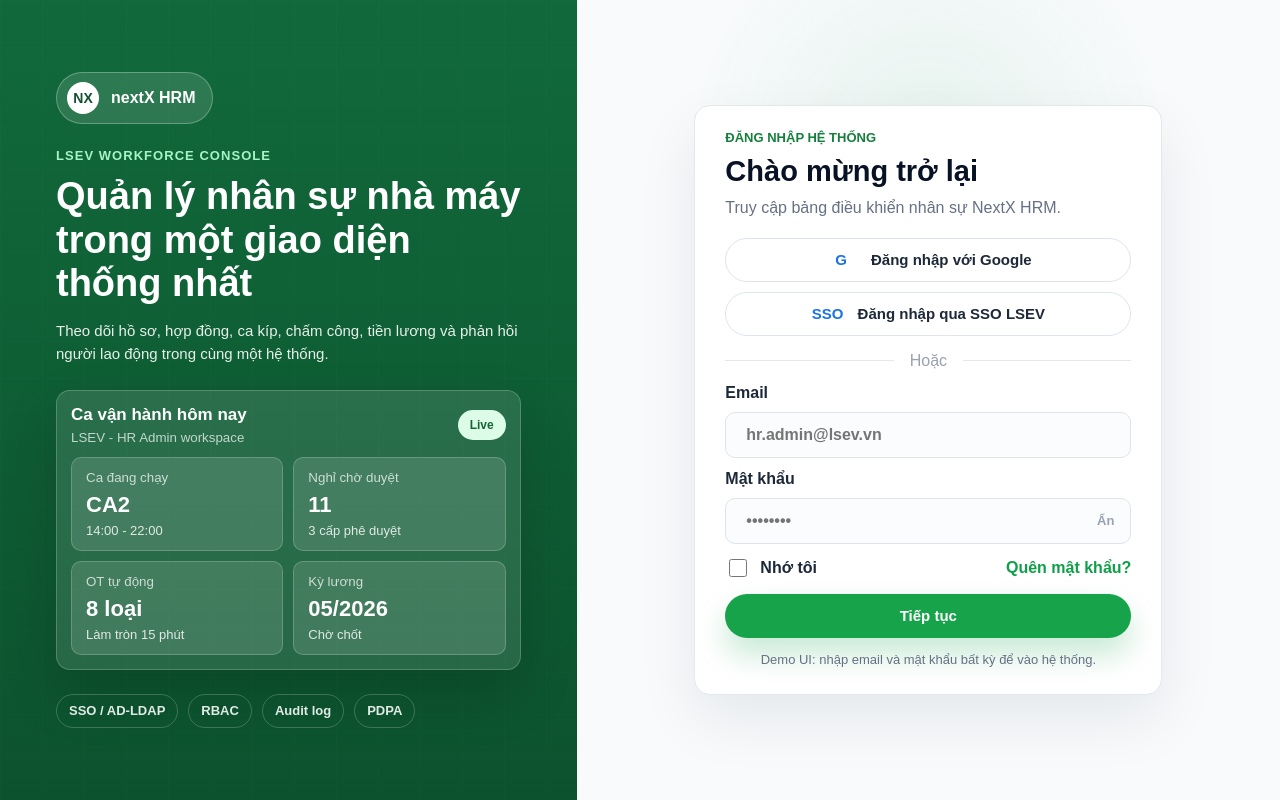
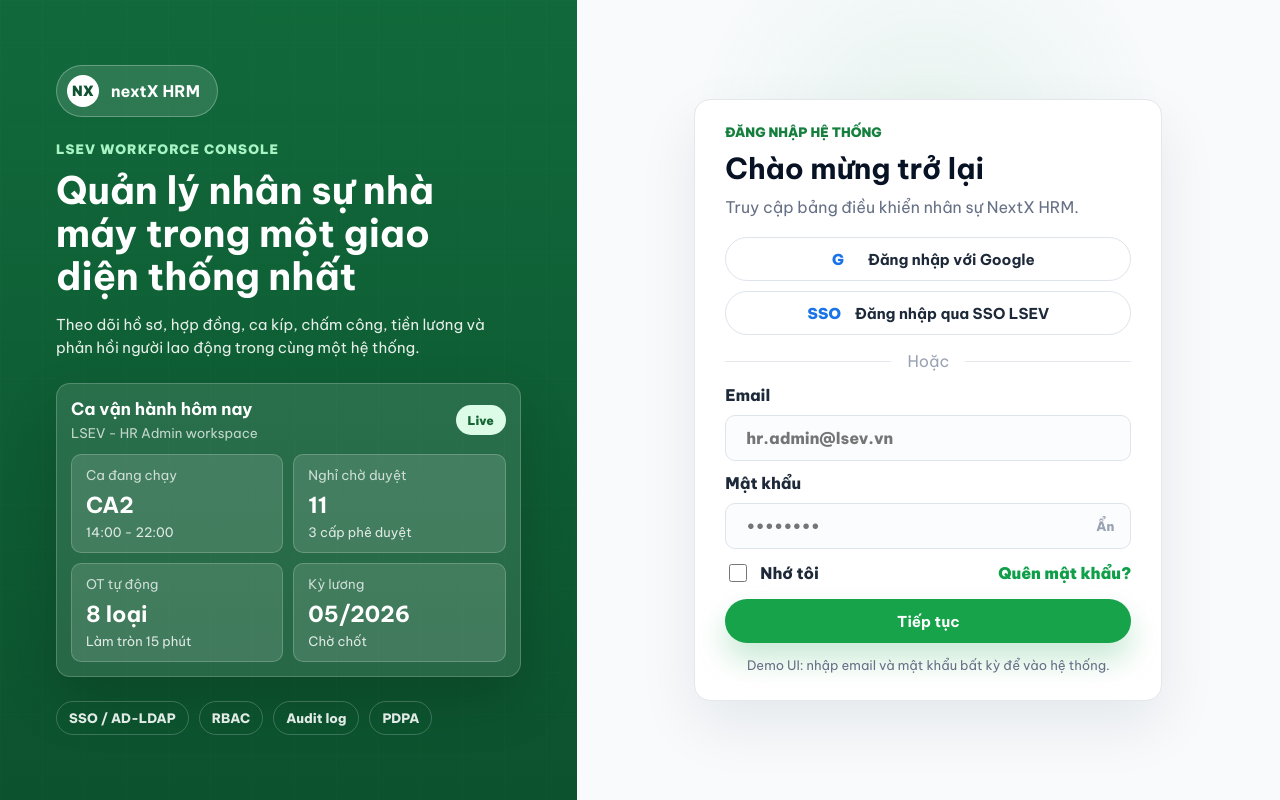
Before and after one commit to Haphuonganh4123/Haphuonganh4123, a Next.js app: page / in a window 1280 px wide. Built offline with nearby package versions, Linux system fonts and the light colour scheme.

Commit message:
Use Be Vietnam Pro font

```diff
--- a/src/app/globals.css
+++ b/src/app/globals.css
@@ -27,7 +27,9 @@
   margin: 0;
   color: var(--text);
   background: var(--page);
-  font-family: Arial, Helvetica, sans-serif;
+  font-family: var(--font-be-vietnam-pro), Arial, Helvetica, sans-serif;
+  font-feature-settings: "liga" 1, "kern" 1;
+  text-rendering: optimizeLegibility;
 }
 
 body:has(.auth-shell) {
--- a/src/app/layout.tsx
+++ b/src/app/layout.tsx
@@ -1,5 +1,13 @@
 import type { Metadata } from "next";
+import { Be_Vietnam_Pro } from "next/font/google";
 import "./globals.css";
+
+const beVietnamPro = Be_Vietnam_Pro({
+  subsets: ["vietnamese", "latin"],
+  weight: ["400", "500", "600", "700", "800", "900"],
+  variable: "--font-be-vietnam-pro",
+  display: "swap",
+});
 
 export const metadata: Metadata = {
   title: "NextX HRM - LSEV",
@@ -13,7 +21,7 @@
 }>) {
   return (
     <html lang="vi">
-      <body>{children}</body>
+      <body className={beVietnamPro.variable}>{children}</body>
     </html>
   );
 }
```
